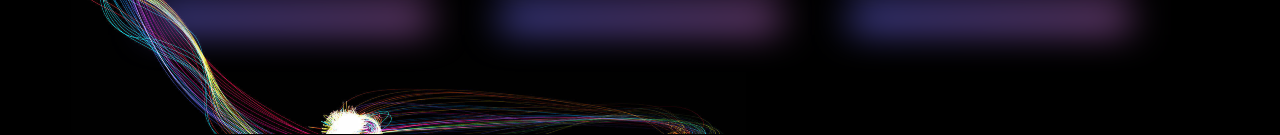
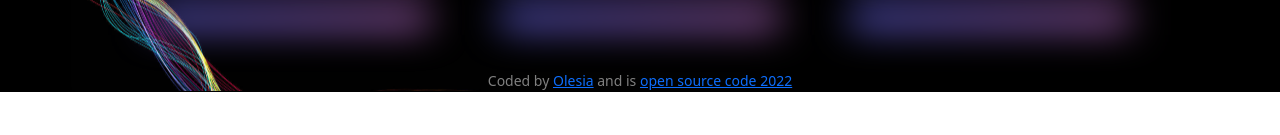
Before and after one commit to OlesiaShev/Dark-Weather-App, a React (Create React App) app: page / in a window 1280 px wide. Shown: the part 665-800 px from the top of the page. Built offline with nearby package versions, Linux system fonts and the light colour scheme; no server answers.

Commit message:
Add source code link

```diff
--- a/src/SearchModule.js
+++ b/src/SearchModule.js
@@ -3,6 +3,7 @@ import background from "./images/WeatherDarkBackGroundRainbow.png";
 import SearchResults from "./SearchResults";
 import DailyForecast from "./DailyForecast.js";
 import WeatherForecast from "./WeatherForecast.js";
+import SourceCode from "./SourceCode.js";
 import axios from "axios";
 
 export default function SearchModule() {
@@ -64,8 +65,6 @@ export default function SearchModule() {
     axios.get(apiUrlByCity).then(showApiResponse);
   }
 
-
-
   return (
     <div
       className="SearchModule container"
@@ -73,7 +72,7 @@ export default function SearchModule() {
         backgroundColor: "black",
         backgroundImage: `url(${background})`,
         backgroundRepeat: "no-repeat",
-        height: "100vh",
+        height: "100%",
       }}
     >
       <form onSubmit={doSearch}>
@@ -105,6 +104,7 @@ export default function SearchModule() {
       <SearchResults forecast={forecast} />
       <WeatherForecast forecast={forecast} />
       <DailyForecast forecast={forecast} />
+      <SourceCode />
     </div>
   );
 }
--- a/src/SourseCode.js
+++ b/src/SourceCode.js
@@ -7,7 +7,7 @@ export default function SourseCode() {
       <a href="https://precious-nougat-dc3972.netlify.app/">Olesia</a> and is{" "}
       {""}
       <a href="https://github.com/OlesiaShev/Dark-Weather-App">
-        open sourse code 2022
+        open source code 2022
       </a>
     </div>
   );
```
